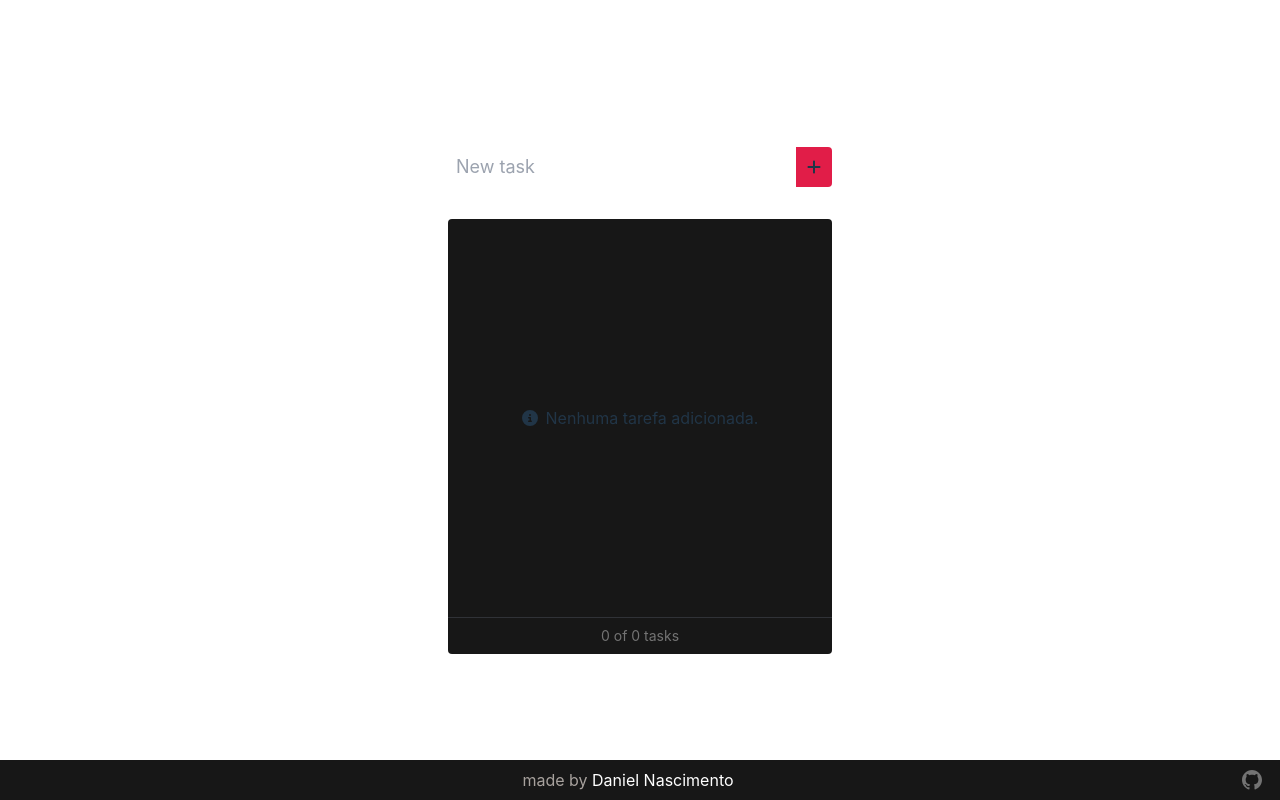
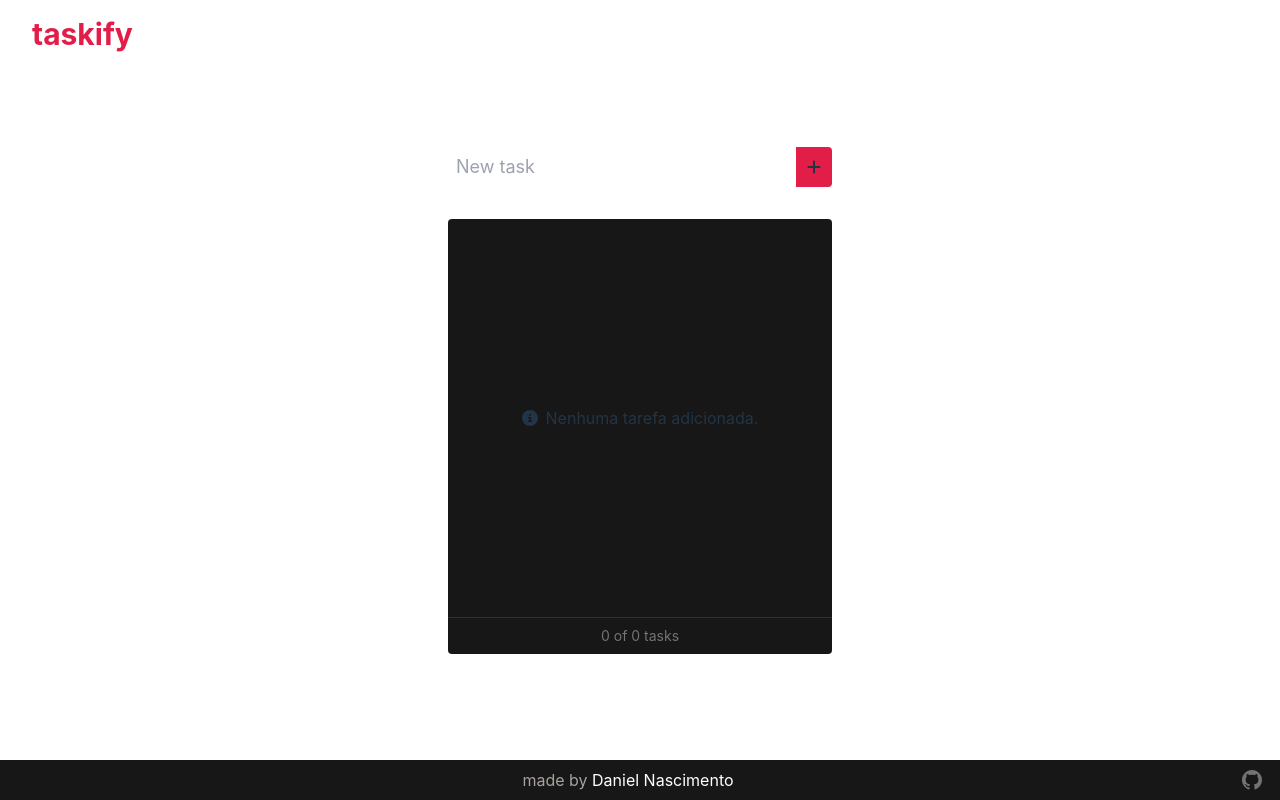
Before and after one commit to danielrn07/taskify, a React (Vite) app: page / in a window 1280 px wide. Built offline with nearby package versions, Linux system fonts and the light colour scheme.

Commit message:
feat: add header

```diff
--- a/src/App.jsx
+++ b/src/App.jsx
@@ -1,6 +1,7 @@
 import React, { Component } from 'react'
 import './App.css'
 import Form from './components/Form'
+import Header from './components/Header'
 import TaskList from './components/Tasks'
 import TaskListOptionsBar from './components/TaskListOptionsBar'
 import Footer from './components/Footer'
@@ -152,6 +153,7 @@ class App extends Component {
 
     return (
       <>
+        <Header />
         <ToastContainer
           toastClassName={(context) =>
             contextClass[context?.type || 'default'] +
--- a/src/assets/css/output.css
+++ b/src/assets/css/output.css
@@ -943,6 +943,10 @@ video {
   right: 0px;
 }
 
+.top-0 {
+  top: 0px;
+}
+
 .mt-8 {
   margin-top: 2rem;
 }
@@ -985,6 +989,14 @@ video {
 
 .min-w-4 {
   min-width: 1rem;
+}
+
+.max-w-screen-lg {
+  max-width: 1024px;
+}
+
+.max-w-screen-xl {
+  max-width: 1280px;
 }
 
 .grow {
@@ -1079,6 +1091,11 @@ video {
   background-color: rgb(225 29 72 / var(--tw-bg-opacity));
 }
 
+.bg-white {
+  --tw-bg-opacity: 1;
+  background-color: rgb(255 255 255 / var(--tw-bg-opacity));
+}
+
 .p-1 {
   padding: 0.25rem;
 }
@@ -1107,6 +1124,26 @@ video {
   padding-bottom: 0.5rem;
 }
 
+.py-4 {
+  padding-top: 1rem;
+  padding-bottom: 1rem;
+}
+
+.px-8 {
+  padding-left: 2rem;
+  padding-right: 2rem;
+}
+
+.py-96 {
+  padding-top: 24rem;
+  padding-bottom: 24rem;
+}
+
+.px-96 {
+  padding-left: 24rem;
+  padding-right: 24rem;
+}
+
 .text-lg {
   font-size: 1.125rem;
   line-height: 1.75rem;
@@ -1115,6 +1152,38 @@ video {
 .text-sm {
   font-size: 0.875rem;
   line-height: 1.25rem;
+}
+
+.text-xl {
+  font-size: 1.25rem;
+  line-height: 1.75rem;
+}
+
+.text-2xl {
+  font-size: 1.5rem;
+  line-height: 2rem;
+}
+
+.text-4xl {
+  font-size: 2.25rem;
+  line-height: 2.5rem;
+}
+
+.text-3xl {
+  font-size: 1.875rem;
+  line-height: 2.25rem;
+}
+
+.font-bold {
+  font-weight: 700;
+}
+
+.font-medium {
+  font-weight: 500;
+}
+
+.uppercase {
+  text-transform: uppercase;
 }
 
 .text-neutral-500 {
@@ -1130,6 +1199,11 @@ video {
 .text-white {
   --tw-text-opacity: 1;
   color: rgb(255 255 255 / var(--tw-text-opacity));
+}
+
+.text-rose-600 {
+  --tw-text-opacity: 1;
+  color: rgb(225 29 72 / var(--tw-text-opacity));
 }
 
 .line-through {
@@ -1172,6 +1246,10 @@ video {
   --screen-md: 720px;
   --screen-lg: 960px;
   --screen-xl: 1140px;
+}
+
+h1 {
+  margin: 0;
 }
 
 .container {
@@ -1261,16 +1339,6 @@ body {
   background-color: rgb(190 18 60 / var(--tw-bg-opacity));
 }
 
-.hover\:text-rose-200:hover {
-  --tw-text-opacity: 1;
-  color: rgb(254 205 211 / var(--tw-text-opacity));
-}
-
-.hover\:text-rose-500:hover {
-  --tw-text-opacity: 1;
-  color: rgb(244 63 94 / var(--tw-text-opacity));
-}
-
 .hover\:text-rose-600:hover {
   --tw-text-opacity: 1;
   color: rgb(225 29 72 / var(--tw-text-opacity));
--- a/src/components/Footer/index.jsx
+++ b/src/components/Footer/index.jsx
@@ -1,8 +1,9 @@
 const Footer = () => {
   return (
     <footer className="flex justify-center items-center absolute bottom-0 left-0 right-0 bg-neutral-900 py-2 px-4">
-      <div className="grow text-stone-400">
-        made by <a
+      <div className="grow text-stone-400 select-none">
+        made by{' '}
+        <a
           target="_blank"
           href="https://www.linkedin.com/in/danielrn07/"
           className="text-white select-none transition ease-in hover:text-rose-600"
@@ -14,7 +15,7 @@ const Footer = () => {
         <img
           src="/linkedin-icon.svg"
           alt="LinkedIn icon"
-          className="h-6 self-left"
+          className="h-6 self-left select-none"
         />
       </a>
     </footer>
--- /dev/null
+++ b/src/components/Header/index.jsx
@@ -0,0 +1,9 @@
+const Header = () => {
+  return (
+    <header className="flex absolute top-0 left-0 right-0 py-4 px-8">
+      <h1 className="text-3xl text-rose-600 font-bold select-none">taskify</h1>
+    </header>
+  )
+}
+
+export default Header
--- a/src/components/Tasks/index.jsx
+++ b/src/components/Tasks/index.jsx
@@ -23,7 +23,7 @@ const TaskList = (props) => {
                   className="outline-none"
                 />
                 <div
-                  className={`${task.isChecked ? 'line-through text-stone-400' : ''}`}
+                  className={`${task.isChecked ? 'line-through text-neutral-500' : ''}`}
                 >
                   {task.text}
                 </div>
--- a/src/index.css
+++ b/src/index.css
@@ -26,6 +26,10 @@
   --screen-md: 720px;
   --screen-lg: 960px;
   --screen-xl: 1140px;
+}
+
+h1 {
+  margin: 0;
 }
 
 .container {
```
Also changed, not shown: 1 other file (tests, documents, lock files or other folders).
